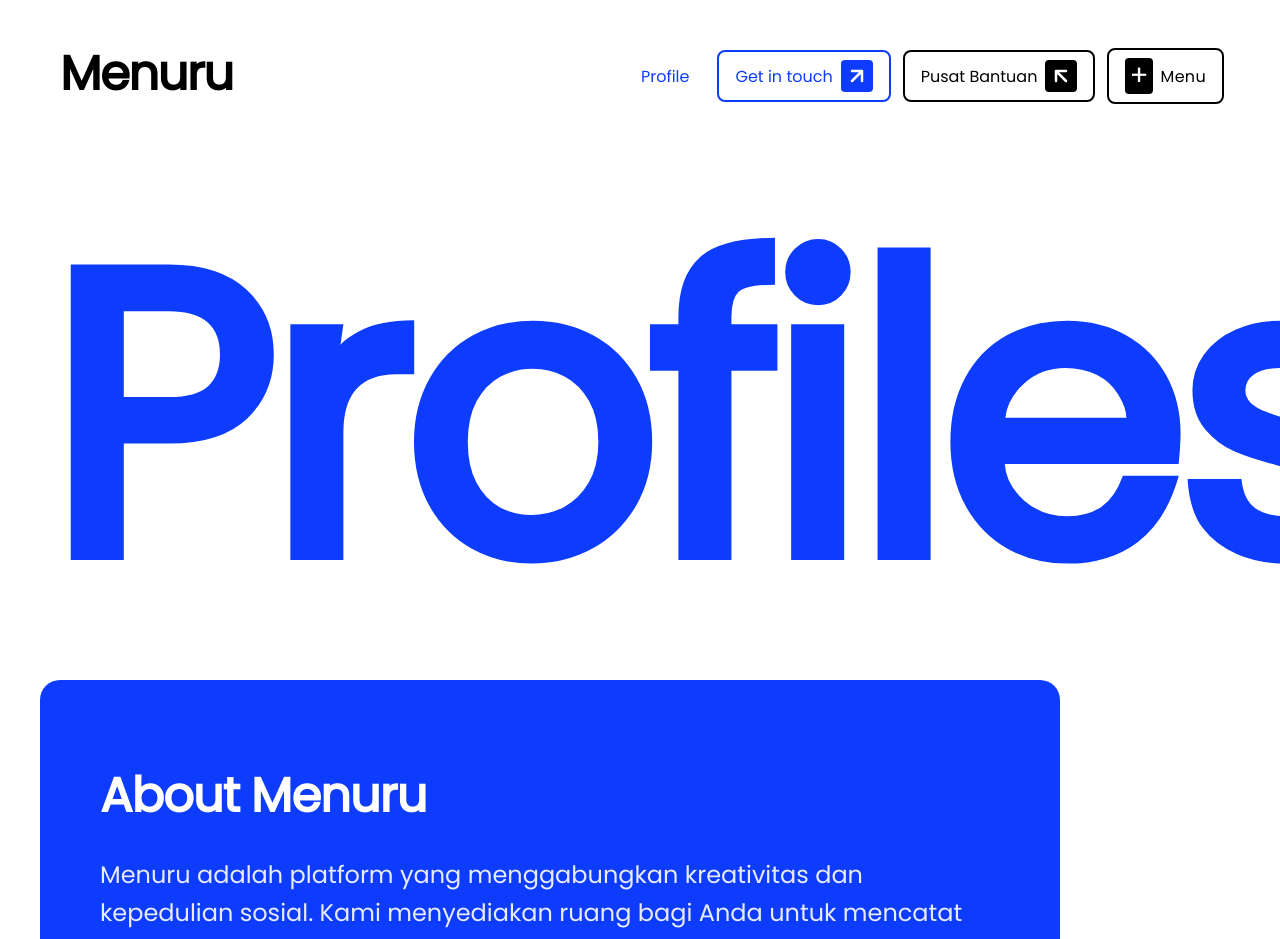
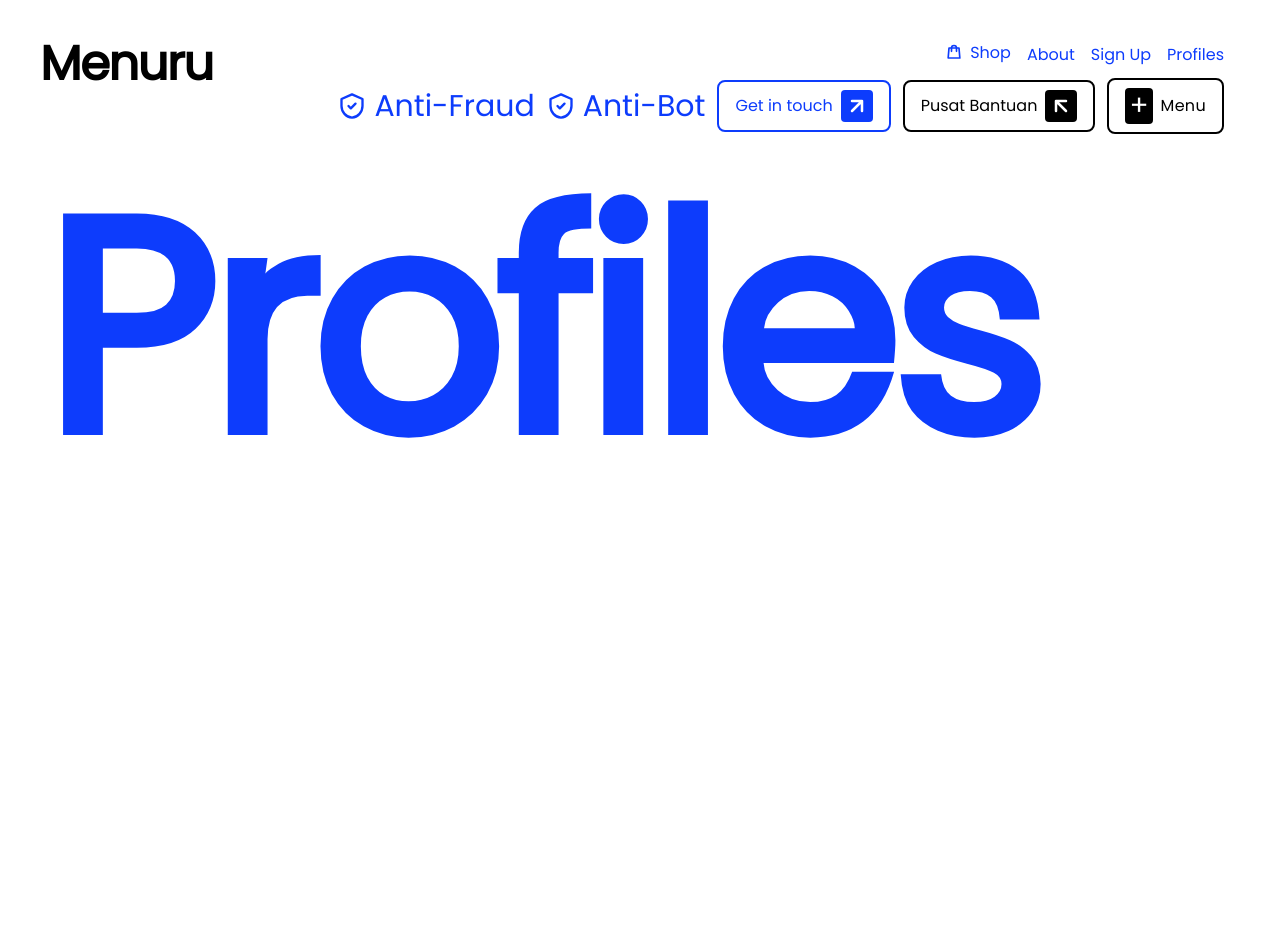
Before and after one commit to vinividivicilala/lolo, a Next.js app in the folder faq/: page /profile in a window 1280 px wide. Shown: the top 939 px of the page. Built offline with nearby package versions, Linux system fonts and the light colour scheme; no server answers.

Commit message:
Update page.tsx

```diff
--- a/faq/app/profile/page.tsx
+++ b/faq/app/profile/page.tsx
@@ -54,18 +54,32 @@ const NorthWestArrow = ({ size = 24 }: { size?: number }) => (
   </svg>
 );
 
-export default function HomePage(): React.JSX.Element {
+const ShieldCheck = ({ size = 24 }: { size?: number }) => (
+  <svg width={size} height={size} viewBox="0 0 24 24" fill="none" xmlns="http://www.w3.org/2000/svg">
+    <path d="M12 2L3 6V12C3 16.97 6.84 21.67 12 22C17.16 21.67 21 16.97 21 12V6L12 2Z" stroke="#0D3CFC" strokeWidth="2" strokeLinecap="round" strokeLinejoin="round"/>
+    <path d="M9 12L11 14L15 10" stroke="#0D3CFC" strokeWidth="2" strokeLinecap="round" strokeLinejoin="round"/>
+  </svg>
+);
+
+const ShoppingBag = ({ size = 20 }: { size?: number }) => (
+  <svg width={size} height={size} viewBox="0 0 24 24" fill="none" xmlns="http://www.w3.org/2000/svg">
+    <path d="M6 6H18L19 18H5L6 6Z" stroke="#0D3CFC" strokeWidth="2" strokeLinecap="round" strokeLinejoin="round"/>
+    <path d="M9 10V6C9 4.34315 10.3431 3 12 3C13.6569 3 15 4.34315 15 6V10" stroke="#0D3CFC" strokeWidth="2" strokeLinecap="round" strokeLinejoin="round"/>
+  </svg>
+);
+
+export default function ProfilePage(): React.JSX.Element {
   const [showMain, setShowMain] = useState(false);
   const [isMenuOpen, setIsMenuOpen] = useState(false);
   const preloaderRef = useRef<HTMLDivElement>(null);
   const textRef = useRef<HTMLSpanElement>(null);
   const titleRef = useRef<HTMLHeadingElement>(null);
+  const profileRef = useRef<HTMLHeadingElement>(null);
   const menuOverlayRef = useRef<HTMLDivElement>(null);
   const navbarRef = useRef<HTMLDivElement>(null);
   const heroRef = useRef<HTMLDivElement>(null);
   const plusIconRef = useRef<HTMLSpanElement>(null);
 
-  // Auth listener - mulai animasi preloader
   useEffect(() => {
     if (!auth) return;
     const unsubscribe = onAuthStateChanged(auth, () => {
@@ -272,7 +286,7 @@ export default function HomePage(): React.JSX.Element {
             paddingTop: "120px",
           }}
         >
-          {/* Judul - FIXED di posisi dengan blur effect */}
+          {/* Judul - FIXED di posisi */}
           <h1
             ref={titleRef}
             className="title"
@@ -283,93 +297,51 @@ export default function HomePage(): React.JSX.Element {
               fontFamily: FONT_FAMILY,
               letterSpacing: "-0.03em",
               margin: 0,
-              padding: "10px 20px",
+              padding: 0,
               lineHeight: 1,
-              transformOrigin: "left center",
               position: "fixed",
               top: "40px",
               left: "40px",
               zIndex: 15,
-              borderRadius: "12px",
-              backgroundColor: "rgba(255,255,255,0)",
-              backdropFilter: "blur(0px)",
-              transition: "all 0.3s ease",
               pointerEvents: "none",
             }}
           >
             Menuru
           </h1>
 
-          {/* Teks "Profiles" besar di bawah judul */}
-          <div
-            style={{
+          <div style={{
             position: "relative",
             zIndex: 1,
-              marginTop: "100px",
+            marginTop: "60px",
+          }}>
+            {/* Profiles - font 400px, warna biru, di bawah judul */}
+            <div
+              ref={profileRef}
+              className="profile-title"
+              style={{
                 textAlign: "left",
+                position: "relative",
               }}
             >
-            <span
+              <h2
                 style={{
                   fontSize: "400px",
                   fontWeight: 700,
                   color: "#0D3CFC",
                   fontFamily: FONT_FAMILY,
+                  lineHeight: 1,
+                  margin: 0,
+                  padding: 0,
                   letterSpacing: "-0.03em",
-                lineHeight: 1,
-                display: "block",
                 }}
               >
                 Profiles
-            </span>
+              </h2>
             </div>
-
-          {/* SECTION ABOUT dengan background biru, teks putih, tanpa link */}
-          <div
-            style={{
-              position: "relative",
-              zIndex: 1,
-              marginTop: "60px",
-              padding: "80px 60px",
-              backgroundColor: "#0D3CFC",
-              borderRadius: "20px",
-              maxWidth: "900px",
-              width: "100%",
-            }}
-          >
-            <h2
-              style={{
-                fontSize: "48px",
-                fontWeight: 700,
-                color: "#ffffff",
-                fontFamily: FONT_FAMILY,
-                letterSpacing: "-0.02em",
-                margin: 0,
-                marginBottom: "24px",
-              }}
-            >
-              About Menuru
-            </h2>
-            <p
-              style={{
-                fontSize: "24px",
-                fontWeight: 300,
-                color: "#ffffff",
-                fontFamily: FONT_FAMILY,
-                lineHeight: 1.6,
-                margin: 0,
-                opacity: 0.9,
-              }}
-            >
-              Menuru adalah platform yang menggabungkan kreativitas dan kepedulian sosial.
-              Kami menyediakan ruang bagi Anda untuk mencatat ide-ide brilian, menemukan inspirasi,
-              dan berkontribusi melalui donasi untuk mereka yang membutuhkan.
-              Bergabunglah dengan komunitas Menuru dan jadilah bagian dari perubahan positif.
-            </p>
           </div>
         </div>
 
-        {/* NAVBAR - FIXED di atas */}
+        {/* NAVBAR */}
         <div
           ref={navbarRef}
           style={{
@@ -378,9 +350,10 @@ export default function HomePage(): React.JSX.Element {
             right: "40px",
             zIndex: 100,
             display: "flex",
-            alignItems: "center",
-            gap: "12px",
-            padding: "8px 16px",
+            flexDirection: "column",
+            alignItems: "flex-end",
+            gap: "8px",
+            padding: "0 16px",
             borderRadius: "12px",
             backgroundColor: isMenuOpen ? "rgba(255,255,255,0.95)" : "rgba(255,255,255,0)",
             backdropFilter: isMenuOpen ? "blur(20px)" : "blur(0px)",
@@ -389,172 +362,87 @@ export default function HomePage(): React.JSX.Element {
             boxShadow: isMenuOpen ? "0 4px 20px rgba(0,0,0,0.1)" : "none",
           }}
         >
-          {/* Profile link */}
-          <Link href="/profile">
+          {/* Baris atas: Shop, About, Sign Up, Profiles */}
           <div
             style={{
-                display: "inline-flex",
+              display: "flex",
               alignItems: "center",
-                gap: "8px",
-                padding: "8px 16px",
-                cursor: "pointer",
-                backgroundColor: "transparent",
+              gap: "16px",
+              flexWrap: "wrap",
+              justifyContent: "flex-end",
             }}
           >
-              <span
+            <Link href="/shop">
+              <div style={{ display: "inline-flex", alignItems: "center", gap: "6px", cursor: "pointer" }}>
+                <ShoppingBag size={20} />
+                <span style={{ fontSize: "16px", fontWeight: 500, color: "#0D3CFC", fontFamily: FONT_FAMILY }}>Shop</span>
+              </div>
+            </Link>
+            <Link href="/about">
+              <div style={{ display: "inline-flex", alignItems: "center", cursor: "pointer" }}>
+                <span style={{ fontSize: "16px", fontWeight: 500, color: "#0D3CFC", fontFamily: FONT_FAMILY }}>About</span>
+              </div>
+            </Link>
+            <Link href="/signup">
+              <div style={{ display: "inline-flex", alignItems: "center", cursor: "pointer" }}>
+                <span style={{ fontSize: "16px", fontWeight: 500, color: "#0D3CFC", fontFamily: FONT_FAMILY }}>Sign Up</span>
+              </div>
+            </Link>
+            <Link href="/profile">
+              <div style={{ display: "inline-flex", alignItems: "center", cursor: "pointer" }}>
+                <span style={{ fontSize: "16px", fontWeight: 500, color: "#0D3CFC", fontFamily: FONT_FAMILY }}>Profiles</span>
+              </div>
+            </Link>
+          </div>
+
+          {/* Baris bawah: Anti-Fraud, Anti-Bot, Get in touch, Pusat Bantuan, Menu */}
+          <div
             style={{
-                  fontSize: "16px",
-                  fontWeight: 500,
-                  color: "#0D3CFC",
-                  fontFamily: FONT_FAMILY,
-                  display: "inline-block",
+              display: "flex",
+              alignItems: "center",
+              gap: "12px",
+              flexWrap: "wrap",
+              justifyContent: "flex-end",
             }}
           >
-                Profile
-              </span>
+            <div style={{ display: "inline-flex", alignItems: "center", gap: "8px", padding: "0" }}>
+              <ShieldCheck size={28} />
+              <span style={{ fontSize: "30px", fontWeight: 500, color: "#0D3CFC", fontFamily: FONT_FAMILY, lineHeight: 1 }}>Anti-Fraud</span>
             </div>
-          </Link>
-
-          {/* Get in Touch */}
+            <div style={{ display: "inline-flex", alignItems: "center", gap: "8px", padding: "0" }}>
+              <ShieldCheck size={28} />
+              <span style={{ fontSize: "30px", fontWeight: 500, color: "#0D3CFC", fontFamily: FONT_FAMILY, lineHeight: 1 }}>Anti-Bot</span>
+            </div>
             <Link href="/contact">
-            <div
-              className="get-in-touch"
-              style={{
-                display: "inline-flex",
-                alignItems: "center",
-                gap: "8px",
-                border: "2px solid #0D3CFC",
-                borderRadius: "8px",
-                padding: "8px 16px",
-                cursor: "pointer",
-                backgroundColor: "transparent",
-              }}
-            >
-              <span
-                style={{
-                  fontSize: "16px",
-                  fontWeight: 500,
-                  color: "#0D3CFC",
-                  fontFamily: FONT_FAMILY,
-                  display: "inline-block",
-                }}
-              >
-                Get in touch
-              </span>
-              <div
-                style={{
-                  display: "inline-flex",
-                  alignItems: "center",
-                  justifyContent: "center",
-                  backgroundColor: "#0D3CFC",
-                  borderRadius: "4px",
-                  padding: "4px",
-                  color: "#ffffff",
-                }}
-              >
+              <div className="get-in-touch" style={{ display: "inline-flex", alignItems: "center", gap: "8px", border: "2px solid #0D3CFC", borderRadius: "8px", padding: "8px 16px", cursor: "pointer", backgroundColor: "transparent" }}>
+                <span style={{ fontSize: "16px", fontWeight: 500, color: "#0D3CFC", fontFamily: FONT_FAMILY }}>Get in touch</span>
+                <div style={{ display: "inline-flex", alignItems: "center", justifyContent: "center", backgroundColor: "#0D3CFC", borderRadius: "4px", padding: "4px", color: "#ffffff" }}>
                   <SouthEastArrow size={24} />
                 </div>
               </div>
             </Link>
-
-          {/* Pusat Bantuan */}
             <Link href="/pusat-bantuan">
-            <div
-              className="pusat-bantuan"
-              style={{
-                display: "inline-flex",
-                alignItems: "center",
-                gap: "8px",
-                border: "2px solid #000000",
-                borderRadius: "8px",
-                padding: "8px 16px",
-                cursor: "pointer",
-                backgroundColor: "transparent",
-              }}
-            >
-              <span
-                style={{
-                  fontSize: "16px",
-                  fontWeight: 500,
-                  color: "#000000",
-                  fontFamily: FONT_FAMILY,
-                  display: "inline-block",
-                }}
-              >
-                Pusat Bantuan
-              </span>
-              <div
-                style={{
-                  display: "inline-flex",
-                  alignItems: "center",
-                  justifyContent: "center",
-                  backgroundColor: "#000000",
-                  borderRadius: "4px",
-                  padding: "4px",
-                  color: "#ffffff",
-                }}
-              >
+              <div className="pusat-bantuan" style={{ display: "inline-flex", alignItems: "center", gap: "8px", border: "2px solid #000000", borderRadius: "8px", padding: "8px 16px", cursor: "pointer", backgroundColor: "transparent" }}>
+                <span style={{ fontSize: "16px", fontWeight: 500, color: "#000000", fontFamily: FONT_FAMILY }}>Pusat Bantuan</span>
+                <div style={{ display: "inline-flex", alignItems: "center", justifyContent: "center", backgroundColor: "#000000", borderRadius: "4px", padding: "4px", color: "#ffffff" }}>
                   <NorthWestArrow size={24} />
                 </div>
               </div>
             </Link>
-
-          {/* Menu - Tombol Close menggunakan tanda X */}
-          <div
-            className="menu-button"
-            style={{
-              display: "inline-flex",
-              alignItems: "center",
-              gap: "8px",
-              border: "2px solid #000000",
-              borderRadius: "8px",
-              padding: "8px 16px",
-              cursor: "pointer",
-              backgroundColor: "transparent",
-            }}
-            onClick={toggleMenu}
-          >
-            <div
-              style={{
-                display: "inline-flex",
-                alignItems: "center",
-                justifyContent: "center",
-                backgroundColor: "#000000",
-                borderRadius: "4px",
-                padding: "4px",
-                color: "#ffffff",
-              }}
-            >
-              <span
-                ref={plusIconRef}
-                style={{
-                  fontSize: isMenuOpen ? "24px" : "28px",
-                  fontWeight: isMenuOpen ? 400 : 300,
-                  fontFamily: FONT_FAMILY,
-                  lineHeight: 1,
-                  display: "inline-block",
-                  transform: isMenuOpen ? "rotate(0deg)" : "rotate(0deg)",
-                }}
-              >
+            <div className="menu-button" style={{ display: "inline-flex", alignItems: "center", gap: "8px", border: "2px solid #000000", borderRadius: "8px", padding: "8px 16px", cursor: "pointer", backgroundColor: "transparent" }} onClick={toggleMenu}>
+              <div style={{ display: "inline-flex", alignItems: "center", justifyContent: "center", backgroundColor: "#000000", borderRadius: "4px", padding: "4px", color: "#ffffff" }}>
+                <span ref={plusIconRef} style={{ fontSize: isMenuOpen ? "24px" : "28px", fontWeight: isMenuOpen ? 400 : 300, fontFamily: FONT_FAMILY, lineHeight: 1, display: "inline-block", transform: isMenuOpen ? "rotate(0deg)" : "rotate(0deg)" }}>
                   {isMenuOpen ? "✕" : "+"}
                 </span>
               </div>
-            <span
-              style={{
-                fontSize: "16px",
-                fontWeight: 500,
-                color: "#000000",
-                fontFamily: FONT_FAMILY,
-                letterSpacing: "0.02em",
-                display: "inline-block",
-              }}
-            >
+              <span style={{ fontSize: "16px", fontWeight: 500, color: "#000000", fontFamily: FONT_FAMILY, letterSpacing: "0.02em" }}>
                 {isMenuOpen ? "Close" : "Menu"}
               </span>
             </div>
           </div>
+        </div>
 
-        {/* Menu Overlay - HANYA judul */}
+        {/* Menu Overlay */}
         <div
           ref={menuOverlayRef}
           className="menu-overlay"
@@ -629,7 +517,15 @@ export default function HomePage(): React.JSX.Element {
           background-color: transparent;
         }
 
+        @media (max-width: 1400px) {
+          .profile-title h2 {
+            font-size: 300px !important;
+          }
+        }
         @media (max-width: 1024px) {
+          .profile-title h2 {
+            font-size: 200px !important;
+          }
           .title {
             font-size: 36px !important;
           }
@@ -653,6 +549,9 @@ export default function HomePage(): React.JSX.Element {
           }
         }
         @media (max-width: 768px) {
+          .profile-title h2 {
+            font-size: 120px !important;
+          }
           .title {
             font-size: 28px !important;
           }
@@ -676,6 +575,9 @@ export default function HomePage(): React.JSX.Element {
           }
         }
         @media (max-width: 480px) {
+          .profile-title h2 {
+            font-size: 80px !important;
+          }
           .title {
             font-size: 22px !important;
           }
```
Lines whose indentation alone changed are shown as unchanged.
